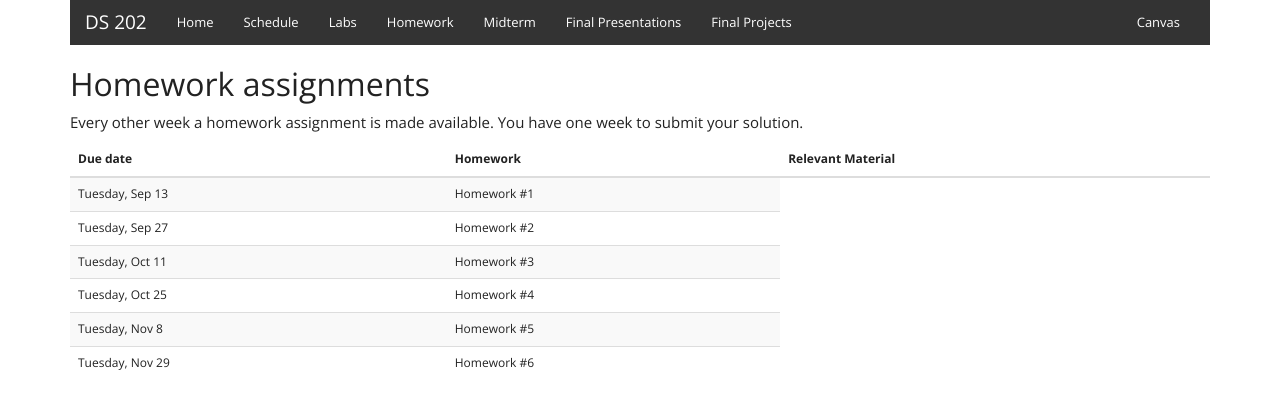
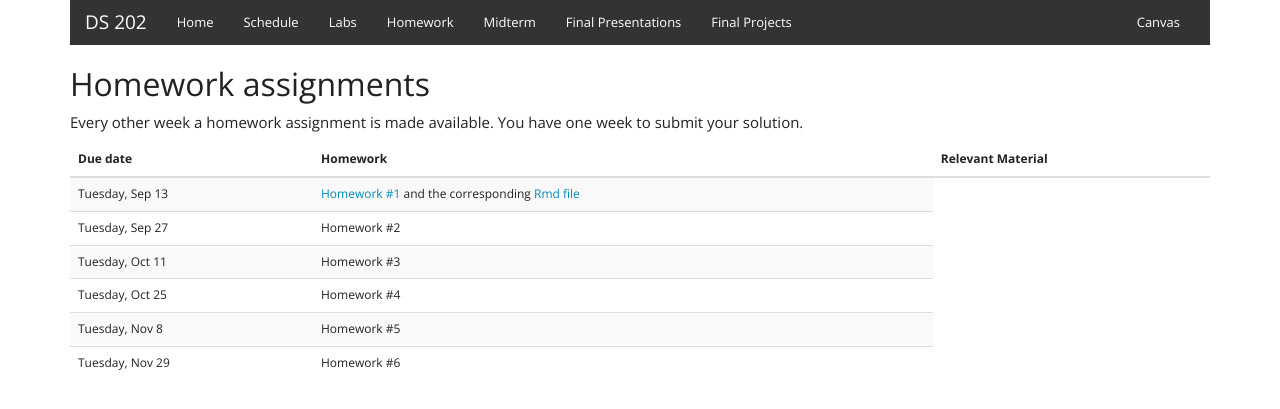
Before and after one commit to DS202-at-ISU/DS202-at-ISU.github.io, a Jekyll site: the page built from homework.html, in a window 1280 px wide. Shown: the top 409 px of the page. Built offline with Jekyll 4.4.1, drawn with Linux system fonts in a browser that asks for light colours.

Commit message:
link to homework #1

```diff
--- a/homework.html
+++ b/homework.html
@@ -22,7 +22,7 @@
     <tbody>
       <tr>
         <td>Tuesday, Sep 13</td>
-        <td>Homework #1</td>
+        <td><a href="homework/homework01.html">Homework #1</a> and the corresponding <a href="homework/homework01.Rmd">Rmd file</a></td>
       </tr>
       <tr>
         <td>Tuesday, Sep 27</td>
```
